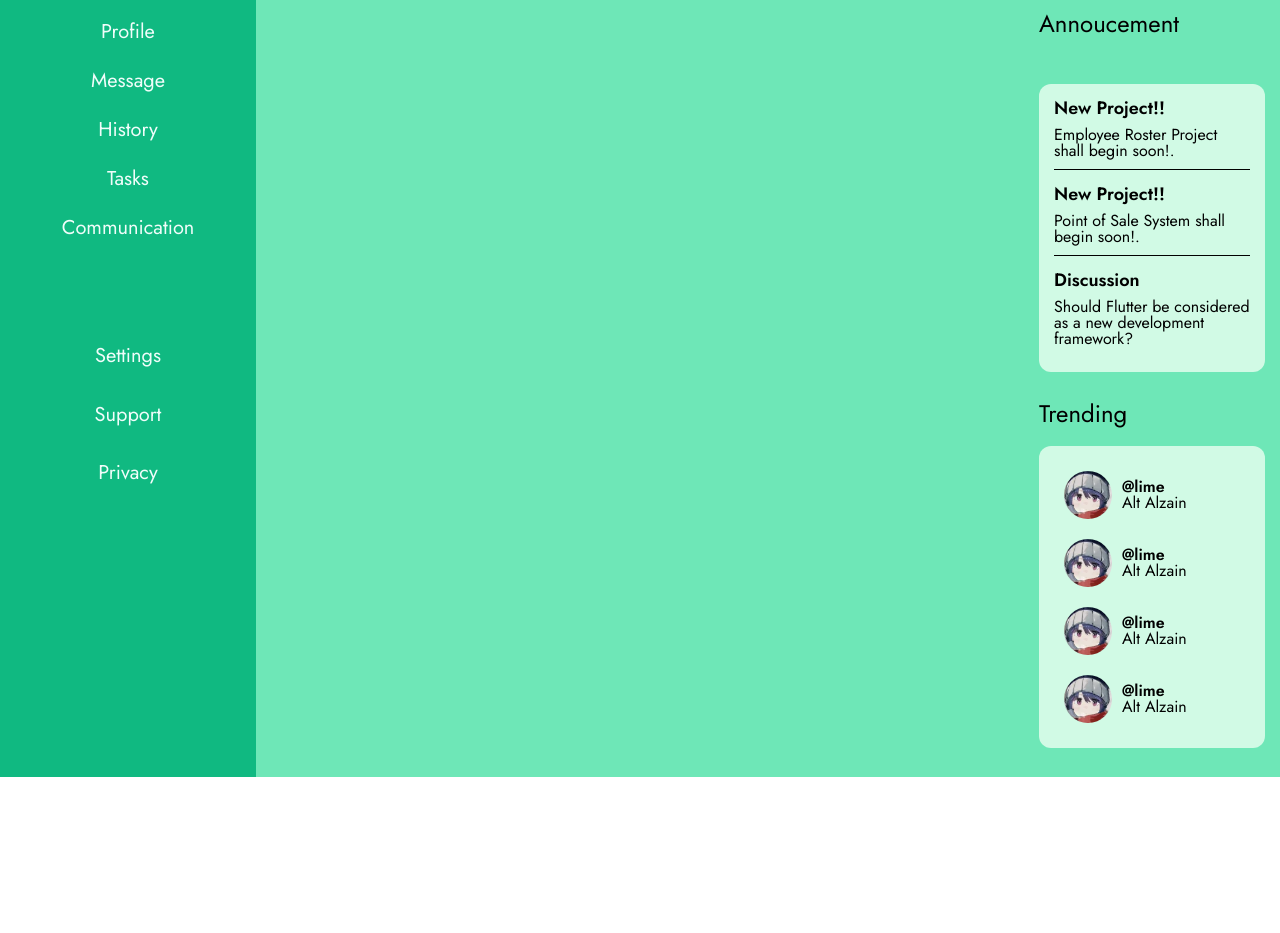
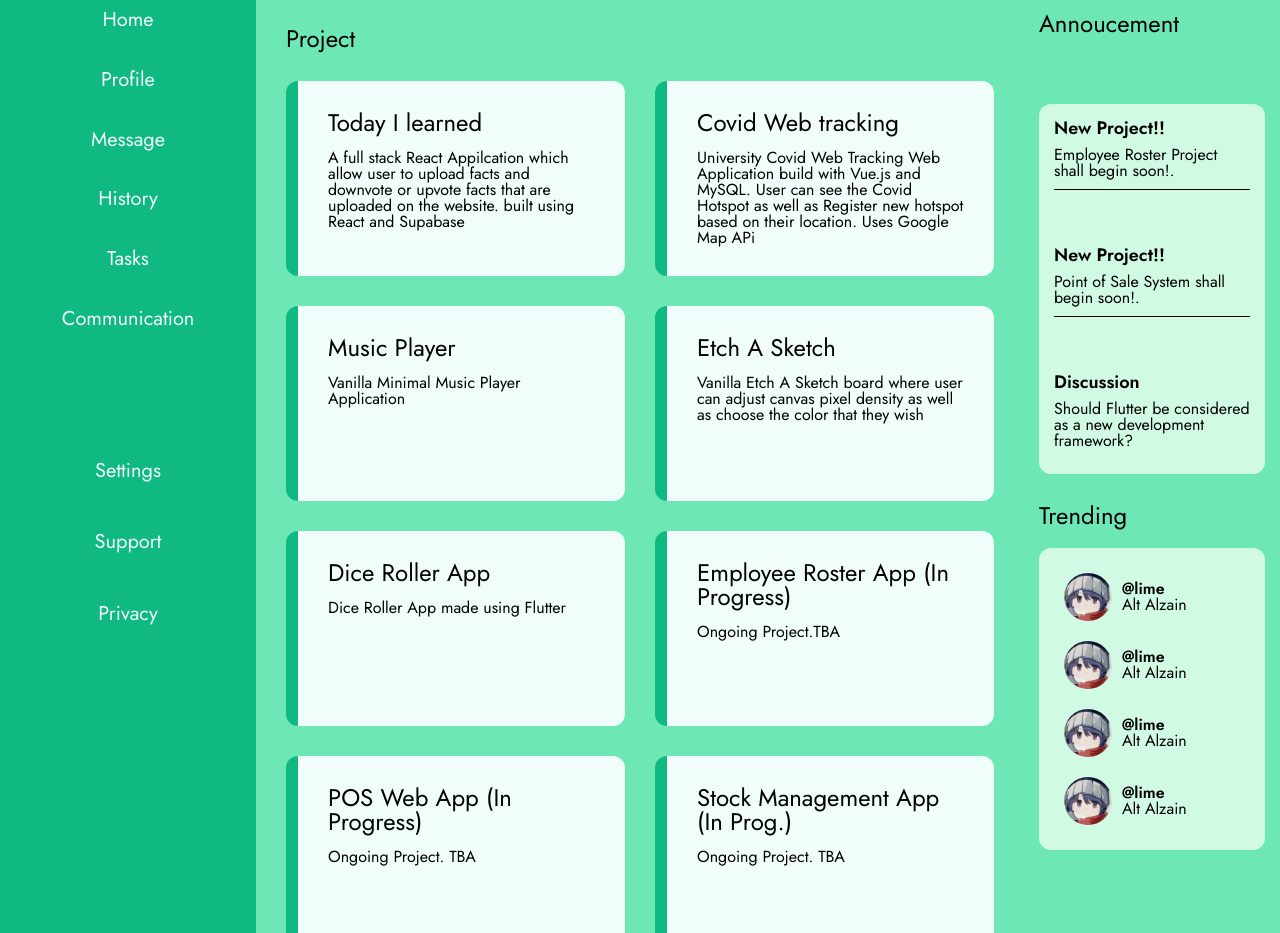
Before and after one commit to LimeAlz/Admin-Dashboard, a plain HTML site: page index.html in a window 1280 px wide. Shown: the part 203-1136 px from the top of the page. Before the commit the page ends 980 px from the top, so only its background shows below. Drawn offline with Linux system fonts and the light colour scheme.

Commit message:
Skeleotn Done

```diff
--- a/index.html
+++ b/index.html
@@ -62,7 +62,46 @@
         </div>
       </div>
       <div class="main">
-        <div class="cards"></div>
+
+        <div class="cards">
+          <p class="subheading">Project</p>
+          <div class="card-container">
+            <div class="card">
+              <p class="subheading">Today I learned</p>
+              <p>A full stack React Appilcation which allow user to upload facts and downvote or upvote facts that are uploaded on the website. built using React and Supabase</p>
+            </div>
+            <div class="card">
+              <p class="subheading">Covid Web tracking</p>
+              <p>University Covid Web Tracking Web Application build with Vue.js and MySQL. User can see the Covid Hotspot as well as Register new hotspot based on their location. Uses Google Map APi</p>
+            </div>
+            <div class="card">
+              <p class="subheading">Music Player </p>
+              <p>Vanilla Minimal Music Player Application</p>
+            </div>
+            <div class="card">
+              <p class="subheading">Etch A Sketch </p>
+              <p>Vanilla Etch A Sketch board where user can adjust canvas pixel density as well as choose the color that they wish</p>
+            </div>
+
+            <div class="card">
+              <p class="subheading">Dice Roller App</p>
+              <p>Dice Roller App made using Flutter</p>
+            </div>
+            <div class="card">
+              <p class="subheading">Employee Roster App (In Progress) </p>
+              <p>Ongoing Project.TBA</p>
+            </div>
+            <div class="card">
+              <p class="subheading">POS Web App (In Progress) </p>
+              <p>Ongoing Project. TBA</p>
+            </div>
+            <div class="card">
+              <p class="subheading"> Stock Management App (In Prog.) </p>
+              <p>Ongoing Project. TBA</p>
+            </div>
+          </div>
+
+        </div>
         <div class="annoucement">
           <p class="subheading">Annoucement</p>
           <div class="sidecard-container">
--- a/style.css
+++ b/style.css
@@ -33,8 +33,6 @@
     color:#f0fdfa
 
 }
-
-
 
 
 .header{
@@ -218,3 +216,31 @@
  .end{
     border: none;
  }
+
+ .cards{
+    padding: 30px;
+    display: flex;
+    flex-direction: column;
+    gap: 30px;
+ }
+
+ .card-container{
+    display: grid;
+    grid-template-columns:repeat(auto-fill,minmax(300px,1fr));
+    grid-auto-rows: 1fr;
+    gap:30px;
+ }
+
+ .card{
+    /* height: 200px; */
+    /* width: 200px; */
+    display: flex;
+    flex-direction: column;
+    gap:15px;
+    padding: 30px;
+    background-color: #f0fdfa;
+    overflow: hidden;
+    border-radius: 12px;
+    border-left: #10b981 12px solid;
+    font-family: 'Jost', sans-serif;
+ }
```
